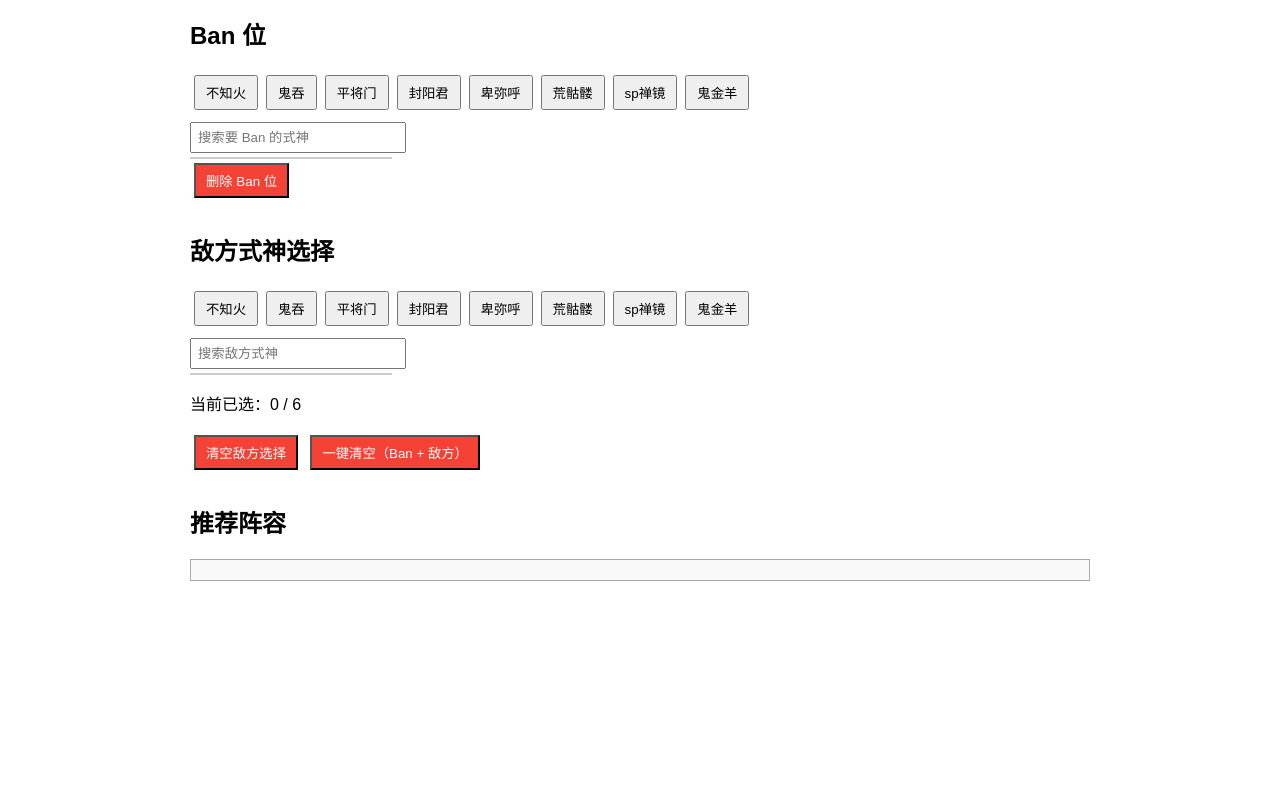
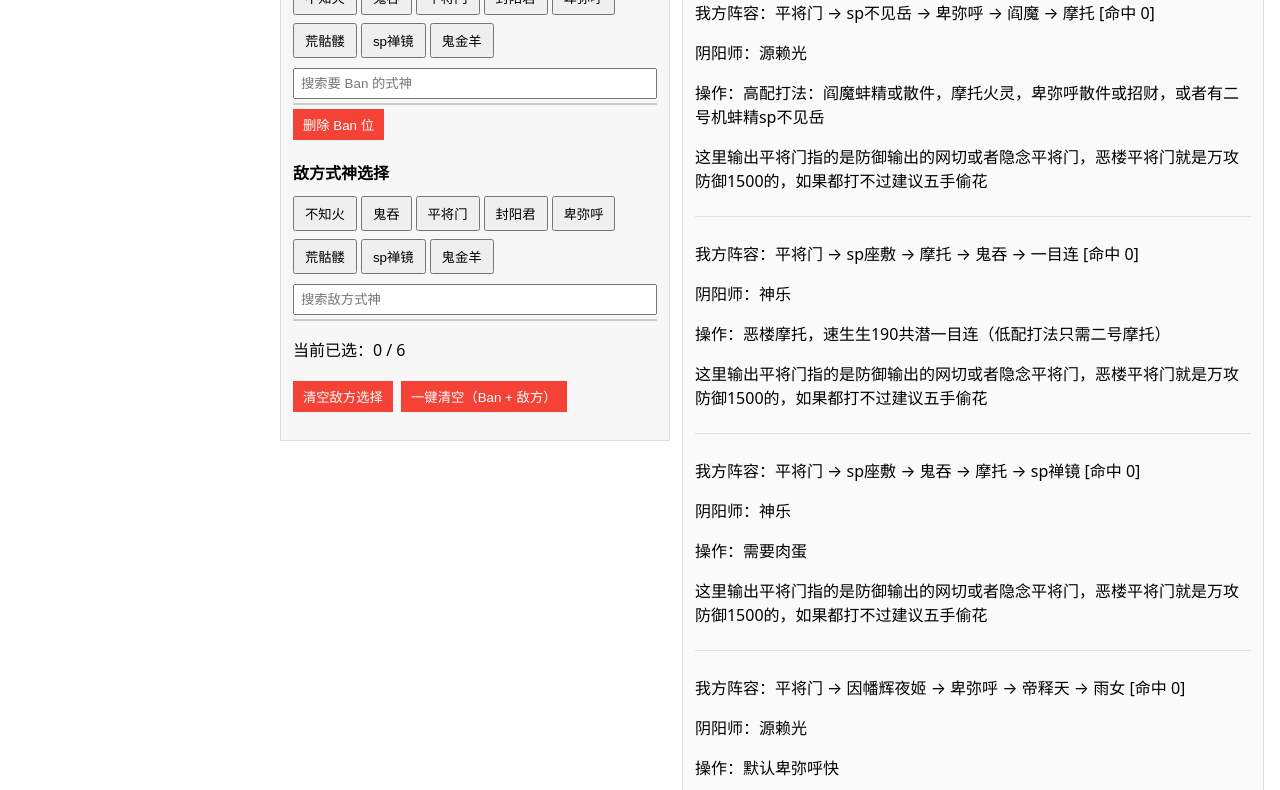
Before and after one commit to pinenut1/recommender, a plain HTML site: page index.html in a window 1280 px wide. Shown: the part 101-891 px from the top of the page. Before the commit the page ends 800 px from the top, so only its background shows below. Drawn offline with Linux system fonts and the light colour scheme.

Commit message:
修改布局,修改推荐逻辑

```diff
--- a/app.js
+++ b/app.js
@@ -1,27 +1,29 @@
-// ===== 式神总列表（示例，可扩展） =====
+// ===== 式神总列表 =====
 const SHIKIGAMI_LIST = [
   "不知火","须佐之男","sp荒","因幡辉夜姬","卑弥呼","sp茶几",
   "阎魔","sp不见岳","sp座敷","摩托","鬼吞","一目连","sp禅镜","帝释天",
   "封阳君","sp追月","sp熊","sp蛇","铃鹿御前","面灵气","入内雀","李小狼",
   "祸津神","神无月","龙珏","sp岚","太奶","千姬","云外镜","ssr蛇","sp小白","泷",
   "猫川","月读","缘结神","sp鹿丸","雨女","sp猫","老头",
-  "匣子","言灵","初音","鬼金羊","sp雪女"
+  "匣子","言灵","初音","鬼金羊","sp雪女","荒骷髅","平将门"
 ];
 
 // ===== 常用快捷式神 =====
-const QUICK_PICKS = ["不知火","鬼吞","平将门","封阳君","卑弥呼","荒骷髅","sp禅镜","鬼金羊"];
+const QUICK_PICKS = [
+  "不知火","鬼吞","平将门","封阳君","卑弥呼","荒骷髅","sp禅镜","鬼金羊"
+];
 
-// ===== 当前选择状态 =====
+// ===== 当前状态 =====
 let currentBan = null;
 let enemyPicks = [];
 let strategies = [];
 
-// ===== 加载 strategies.json =====
+// ===== 加载策略数据 =====
 fetch("strategies.json")
   .then(res => res.json())
   .then(data => {
     strategies = data;
-    console.log("策略数据已加载", strategies);
+    updateRecommendations();
   });
 
 // ===== 渲染快捷按钮 =====
@@ -43,7 +45,7 @@ function renderSuggestions(inputEl, containerId, onSelect) {
   container.innerHTML = "";
   if (!keyword) return;
 
-  SHIKIGAMI_LIST.filter(name => name.includes(keyword))
+  SHIKIGAMI_LIST.filter(n => n.includes(keyword))
     .slice(0, 6)
     .forEach(name => {
       const div = document.createElement("div");
@@ -57,7 +59,7 @@ function renderSuggestions(inputEl, containerId, onSelect) {
     });
 }
 
-// ===== Ban 区 =====
+// ===== Ban =====
 renderQuickButtons("ban-quick", name => {
   currentBan = name;
   renderBan();
@@ -73,7 +75,6 @@ banInput.addEventListener("input", () => {
   });
 });
 
-// 删除 ban
 document.getElementById("remove-ban").onclick = () => {
   currentBan = null;
   renderBan();
@@ -98,14 +99,12 @@ enemyInput.addEventListener("input", () => {
   });
 });
 
-// 清空敌方
 document.getElementById("clear-enemy").onclick = () => {
   enemyPicks = [];
   renderEnemyPicked();
   updateRecommendations();
 };
 
-// 一键清空
 document.getElementById("clear-all").onclick = () => {
   currentBan = null;
   enemyPicks = [];
@@ -118,7 +117,8 @@ document.getElementById("clear-all").onclick = () => {
 function renderBan() {
   const container = document.getElementById("ban-quick");
   container.innerHTML = "";
-  if (currentBan) {
+  if (!currentBan) return;
+
   const item = document.createElement("div");
   item.className = "picked-item";
   item.innerHTML = `<span>${currentBan}</span> <button class="remove-btn">✕</button>`;
@@ -129,57 +129,86 @@ function renderBan() {
   };
   container.appendChild(item);
 }
-}
 
-// ===== 渲染敌方已选 =====
+// ===== 渲染敌方 =====
 function renderEnemyPicked() {
   const container = document.getElementById("enemy-picked");
   container.innerHTML = "";
-  enemyPicks.forEach((name, index) => {
-    const item = document.createElement("div");
-    item.className = "picked-item";
-    item.innerHTML = `<span>${index + 1}. ${name}</span> <button class="remove-btn" data-index="${index}">✕</button>`;
-    item.querySelector("button").onclick = () => {
-      enemyPicks.splice(index, 1);
+  enemyPicks.forEach((name, idx) => {
+    const div = document.createElement("div");
+    div.className = "picked-item";
+    div.innerHTML = `<span>${idx + 1}. ${name}</span> <button class="remove-btn">✕</button>`;
+    div.querySelector("button").onclick = () => {
+      enemyPicks.splice(idx, 1);
       renderEnemyPicked();
       updateRecommendations();
     };
-    container.appendChild(item);
+    container.appendChild(div);
   });
-  document.getElementById("enemy-status").textContent = `当前已选：${enemyPicks.length} / 6`;
+  document.getElementById("enemy-status").textContent =
+    `当前已选：${enemyPicks.length} / 6`;
+}
+
+// ===== 计算匹配信息 =====
+function evaluateStrategy(strategy) {
+  let hitCount = 0;
+  let distanceSum = 0;
+
+  enemyPicks.forEach((pick, userIndex) => {
+    const idx = strategy.enemy.indexOf(pick);
+    if (idx !== -1) {
+      hitCount++;
+      distanceSum += Math.abs(idx - userIndex);
+    }
+  });
+
+  const hasBan = currentBan && strategy.enemy.includes(currentBan);
+
+  return {
+    ...strategy,
+    hitCount,
+    distanceSum,
+    hasBan
+  };
 }
 
 // ===== 推荐逻辑 =====
 function updateRecommendations() {
   const container = document.getElementById("recommendations");
   container.innerHTML = "";
-
   if (!strategies.length) return;
 
-  let matches = strategies.filter(s => s.ban === currentBan &&
-    enemyPicks.every((e,i) => s.enemy[i] === e)
-  );
+  const evaluated = strategies.map(evaluateStrategy);
 
-  let relaxed = false;
-  // 放宽匹配条件，如果严格匹配为空
-  if (matches.length === 0 && currentBan) {
-    matches = strategies.filter(s => s.ban === currentBan);
-    relaxed = true;
+  evaluated.sort((a, b) => {
+    // 1️⃣ 命中数量
+    if (b.hitCount !== a.hitCount) {
+      return b.hitCount - a.hitCount;
     }
+    // 2️⃣ ban 优先级（同命中数）
+    if (a.hasBan !== b.hasBan) {
+      return a.hasBan ? 1 : -1;
+    }
+    // 3️⃣ 位置距离（仅同命中数）
+    return a.distanceSum - b.distanceSum;
+  });
 
-  if (matches.length === 0) {
-    container.innerHTML = "<p>暂无匹配策略</p>";
-    return;
-  }
-
-  matches.slice(0,3).forEach(s => {
+  evaluated.forEach(s => {
     const div = document.createElement("div");
     div.className = "rec-item";
+
+    const tags = [];
+    tags.push(`命中 ${s.hitCount}`);
+    if (s.hasBan) tags.push("包含 ban");
+
     div.innerHTML = `
-      <p class="rec-title">${relaxed ? "(非完全匹配) " : ""}我方推荐阵容: ${s.my.join(" → ")}</p>
-      <p>阴阳师: ${s.shikigami.join(", ")}</p>
-      <p>操作细节: ${s.operation}</p>
-      <p>补充说明: ${s.notes}</p>
+      <p class="rec-title">
+        我方阵容：${s.my.join(" → ")}
+        <span class="tags">[${tags.join(" / ")}]</span>
+      </p>
+      <p>阴阳师：${s.shikigami?.join(", ") || "—"}</p>
+      <p>操作：${s.operation || "—"}</p>
+      <p class="notes">${s.notes || ""}</p>
     `;
     container.appendChild(div);
   });
--- a/index.html
+++ b/index.html
@@ -3,38 +3,107 @@
 <head>
   <meta charset="UTF-8" />
   <title>蓝帽子焚诀</title>
+  <meta name="viewport" content="width=device-width, initial-scale=1.0" />
+
   <style>
+    :root {
+      --gap: 12px;
+      --border: #ddd;
+      --bg-soft: #f7f7f7;
+      --bg-rec: #fafafa;
+    }
+
     body {
-      font-family: sans-serif;
-      padding: 20px;
-      max-width: 900px;
-      margin: auto;
+      margin: 0;
+      font-family: system-ui, -apple-system, BlinkMacSystemFont, sans-serif;
+      background: #fff;
+    }
+
+    h1 {
+      margin: 0 0 12px 0;
+      font-size: 20px;
     }
 
     h2 {
-      margin-top: 30px;
+      font-size: 16px;
+      margin: 16px 0 8px;
+    }
+
+    button {
+      padding: 6px 10px;
+      margin: 4px 4px 4px 0;
+      cursor: pointer;
     }
 
     input {
-      width: 200px;
+      width: 100%;
       padding: 6px;
-      margin-top: 8px;
+      box-sizing: border-box;
     }
 
-    button {
-      margin: 4px;
-      padding: 6px 10px;
-      cursor: pointer;
+    .danger {
+      background: #f44336;
+      color: white;
+      border: none;
     }
+
+    /* ===== 布局控制 ===== */
+
+    body.horizontal .page {
+      display: flex;
+      align-items: flex-start;
+      gap: var(--gap);
+    }
+
+    body.vertical .page {
+      display: block;
+    }
+
+    .page {
+      padding: 16px;
+    }
+
+    /* ===== 操作区 ===== */
+
+    .control-panel {
+      background: var(--bg-soft);
+      border: 1px solid var(--border);
+      padding: 12px;
+      box-sizing: border-box;
+    }
+
+    body.horizontal .control-panel {
+      width: 40%;
+      position: sticky;
+      top: 12px;
+    }
+
+    body.vertical .control-panel {
+      width: 100%;
+      margin-bottom: 16px;
+    }
+
+    .block {
+      margin-bottom: 12px;
+    }
+
+    /* ===== 快捷区 ===== */
+
+    .quick-area {
+      margin-bottom: 6px;
+    }
+
+    /* ===== suggestions ===== */
 
     .suggestions {
       border: 1px solid #ccc;
-      max-width: 200px;
       margin-top: 4px;
+      background: #fff;
     }
 
     .suggestions div {
       padding: 4px 6px;
+      cursor: pointer;
     }
 
     .suggestions div:hover {
@@ -46,9 +115,9 @@
       justify-content: space-between;
       align-items: center;
       border: 1px solid #ddd;
-      padding: 6px 10px;
+      padding: 6px 8px;
       margin: 4px 0;
-      max-width: 300px;
+      background: #fff;
     }
 
     .remove-btn {
@@ -59,67 +128,136 @@
       cursor: pointer;
     }
 
-    .danger {
-      background: #f44336;
-      color: white;
+    /* ===== 推荐区 ===== */
+
+    .recommendations {
+      border: 1px solid var(--border);
+      background: var(--bg-rec);
+      padding: 12px;
+      box-sizing: border-box;
     }
 
-    #recommendations {
-      margin-top: 20px;
-      border: 1px solid #aaa;
-      padding: 10px;
-      background: #f9f9f9;
+    body.horizontal .recommendations {
+      width: 60%;
+    }
+
+    body.vertical .recommendations {
+      width: 100%;
     }
 
     .rec-item {
-      margin-bottom: 12px;
+      padding: 8px 0;
+      border-bottom: 1px solid #e0e0e0;
     }
 
-    .rec-item p {
-      margin: 2px 0;
+    .rec-item:last-child {
+      border-bottom: none;
     }
 
-    .rec-title {
-      font-weight: bold;
-      color: #333;
+    .rec-line {
+      margin: 2px 0;
+      font-size: 14px;
+    }
+
+    .rec-team {
+      font-weight: 600;
+    }
+
+    .rec-tags {
+      font-size: 12px;
+      color: #666;
+    }
+
+    /* ===== 顶部工具条 ===== */
+
+    .top-bar {
+      display: flex;
+      justify-content: space-between;
+      align-items: center;
+      margin-bottom: 12px;
     }
   </style>
 </head>
 
 <body>
+  <div class="page">
+
+    <!-- ===== 顶部 ===== -->
+    <div class="top-bar">
       <h1>百鬼之主请选卡ヾ(=･ω･=)o</h1>
+      <button id="toggle-layout">切换布局</button>
+    </div>
 
-  <!-- ===== Ban 区 ===== -->
+    <!-- ===== 操作区 ===== -->
+    <div class="control-panel">
+
+      <!-- Ban -->
+      <div class="block">
         <h2>Ban 位</h2>
-  <div id="ban-quick"></div>
 
-  <div>
+        <!-- ⚠️ 快捷区独立存在，不会被删除逻辑误清 -->
+        <div id="ban-quick" class="quick-area"></div>
+
         <input id="ban-input" placeholder="搜索要 Ban 的式神" autocomplete="off" />
         <div id="ban-suggestions" class="suggestions"></div>
+
+        <button id="remove-ban" class="danger">删除 Ban 位</button>
       </div>
 
-  <button id="remove-ban" class="danger">删除 Ban 位</button>
+      <!-- Enemy -->
+      <div class="block">
+        <h2>敌方式神选择</h2>
 
-  <!-- ===== 敌方选择 ===== -->
-  <h2>敌方式神选择</h2>
-  <div id="enemy-quick"></div>
+        <div id="enemy-quick" class="quick-area"></div>
 
-  <div>
         <input id="enemy-input" placeholder="搜索敌方式神" autocomplete="off" />
         <div id="enemy-suggestions" class="suggestions"></div>
-  </div>
 
         <p id="enemy-status">当前已选：0 / 6</p>
         <div id="enemy-picked"></div>
 
         <button id="clear-enemy" class="danger">清空敌方选择</button>
         <button id="clear-all" class="danger">一键清空（Ban + 敌方）</button>
+      </div>
+    </div>
 
-  <!-- ===== 推荐结果 ===== -->
+    <!-- ===== 推荐区 ===== -->
+    <div class="recommendations">
       <h2>推荐阵容</h2>
       <div id="recommendations"></div>
+    </div>
 
-  <!-- ===== JS ===== -->
+  </div>
+
+  <!-- ===== 布局切换逻辑（仅影响 class） ===== -->
+  <script>
+    (function () {
+      const btn = document.getElementById('toggle-layout');
+      let manual = false;
+
+      function autoLayout() {
+        if (manual) return;
+        if (window.innerWidth > window.innerHeight) {
+          document.body.className = 'horizontal';
+        } else {
+          document.body.className = 'vertical';
+        }
+      }
+
+      btn.addEventListener('click', () => {
+        manual = true;
+        document.body.className =
+          document.body.classList.contains('horizontal')
+            ? 'vertical'
+            : 'horizontal';
+      });
+
+      window.addEventListener('resize', autoLayout);
+      autoLayout();
+    })();
+  </script>
+
+  <!-- ===== 原有逻辑 ===== -->
   <script src="app.js"></script>
 </body>
 </html>
```
Lines whose indentation alone changed are shown as unchanged.
